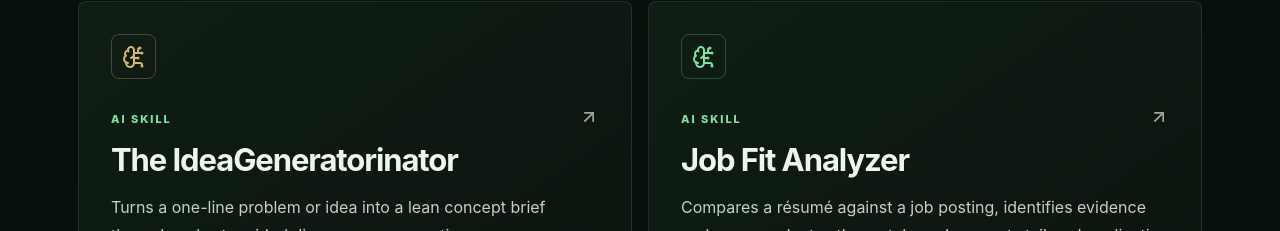
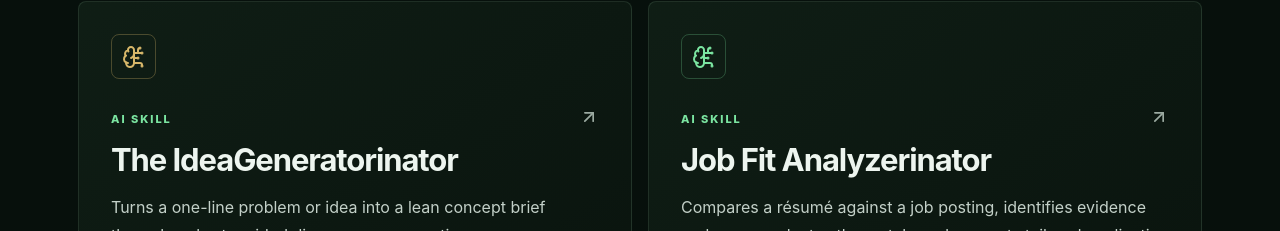
Before and after one commit to GordosGit/Portfolio.GT, a React (Vite) app in the folder site/: page / in a window 1280 px wide. Shown: the part 2329-2560 px from the top of the page. Built offline with nearby package versions, Linux system fonts and the light colour scheme.

Commit message:
Add React portfolio site, deploy workflow, and rename job-fit-analyzer to job-fit-analyzerinator

```diff
--- a/site/src/data.ts
+++ b/site/src/data.ts
@@ -37,14 +37,14 @@ export const projects: Project[] = [
     accent: "gold"
   },
   {
-    title: "Job Fit Analyzer",
+    title: "Job Fit Analyzerinator",
     eyebrow: "AI SKILL",
     description: "Compares a résumé against a job posting, identifies evidence and gaps, evaluates the match, and supports tailored application output.",
     problem: "Generic applications hide whether the candidate actually matches the requirements.",
     approach: "Treat the job description as a requirements set and the résumé as an evidence base.",
     output: "A structured fit analysis with gaps and application guidance.",
     skills: ["Gap Analysis", "Evidence Mapping", "Evaluation", "Career Workflow"],
-    href: "https://github.com/GordosGit/Portfolio.GT/tree/main/skills/job-fit-analyzer",
+    href: "https://github.com/GordosGit/Portfolio.GT/tree/main/skills/job-fit-analyzerinator",
     featured: true,
     accent: "green"
   }
```
Also changed, not shown: 2 other files (tests, documents, lock files or other folders).
